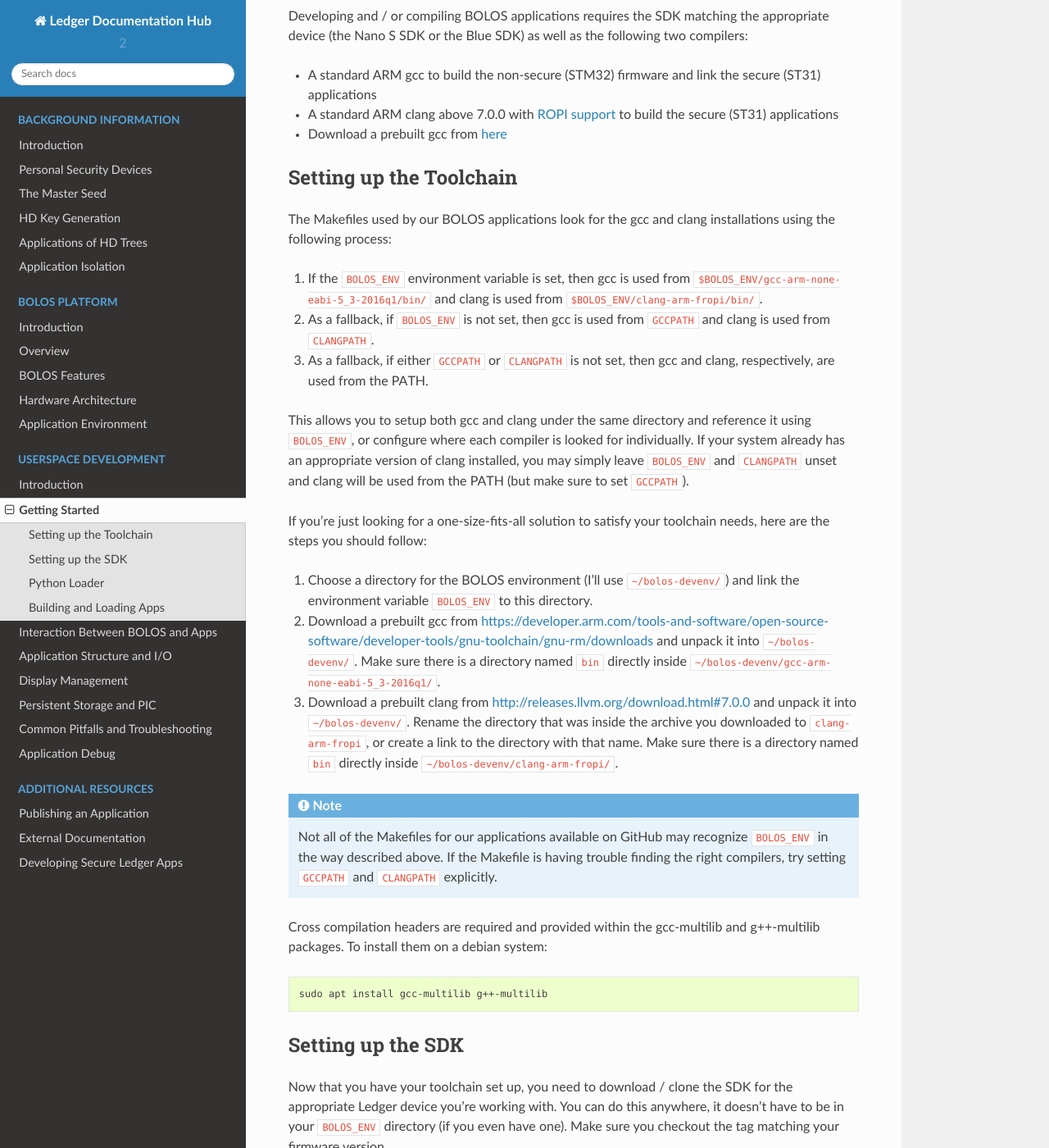
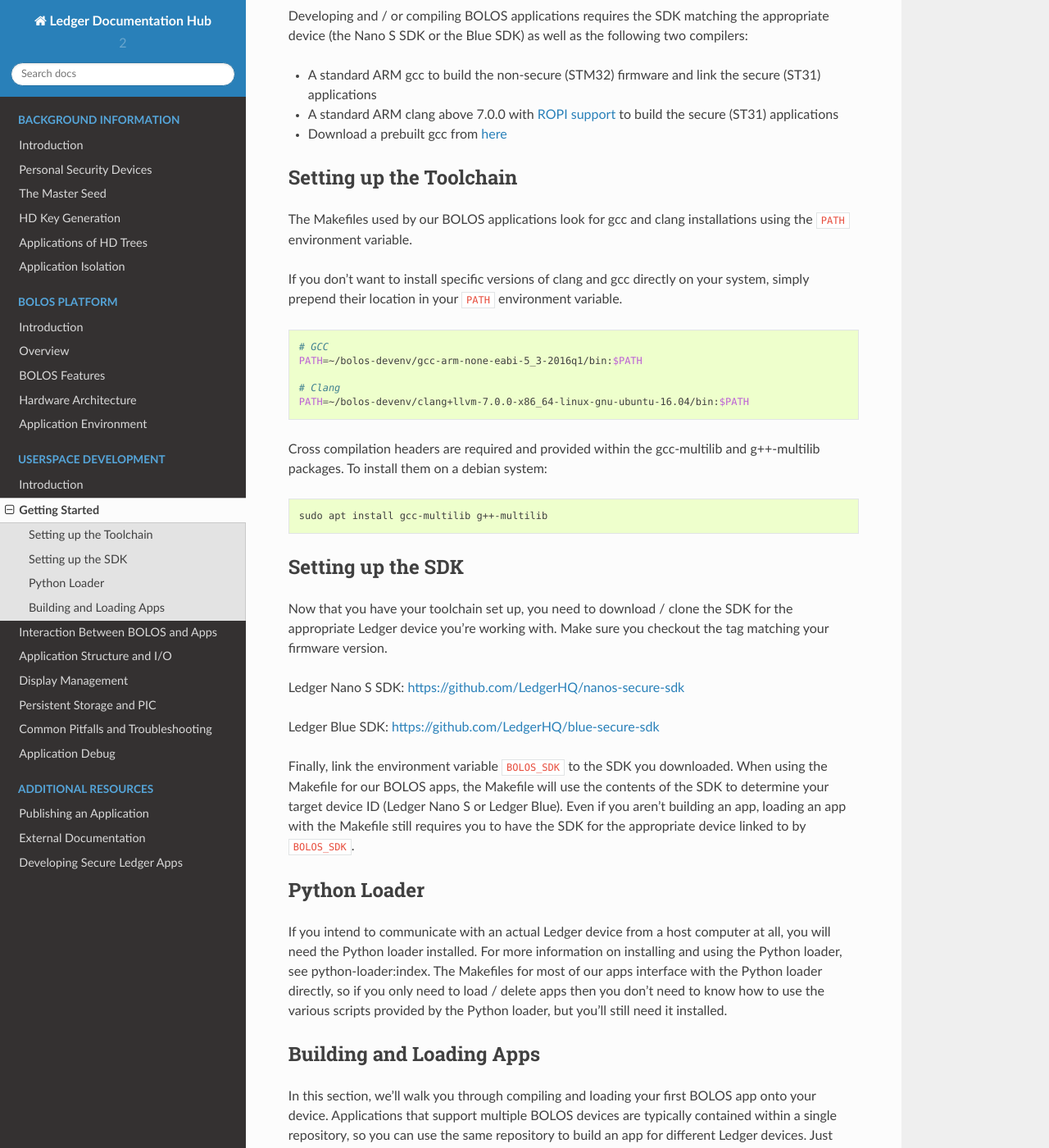
Before and after one commit to LedgerHQ/ledger-dev-doc, a Sphinx documentation site: the page built from source/userspace/getting_started.rst, in a window 1280 px wide and 1400 px high, scrolled down 277 px. Shown: the whole window at 82% size. Built offline with Sphinx 7.4.7 and the Read the Docs theme 2.0.0, drawn with Linux system fonts in a browser that asks for light colours.

Commit message:
Remove BOLOS_ENV environment variable

```diff
--- a/source/userspace/getting_started.rst
+++ b/source/userspace/getting_started.rst
@@ -21,44 +21,20 @@
 Setting up the Toolchain
 ------------------------
 
-The Makefiles used by our BOLOS applications look for the gcc and clang
-installations using the following process:
+The Makefiles used by our BOLOS applications look for gcc and clang
+installations using the ``PATH`` environment variable.
 
-1. If the ``BOLOS_ENV`` environment variable is set, then gcc is used from
-   ``$BOLOS_ENV/gcc-arm-none-eabi-5_3-2016q1/bin/`` and clang is used from
-   ``$BOLOS_ENV/clang-arm-fropi/bin/``.
-2. As a fallback, if ``BOLOS_ENV`` is not set, then gcc is used from ``GCCPATH``
-   and clang is used from ``CLANGPATH``.
-3. As a fallback, if either ``GCCPATH`` or ``CLANGPATH`` is not set, then gcc
-   and clang, respectively, are used from the PATH.
+If you don't want to install specific versions of clang and gcc directly on your system,
+simply prepend their location in your ``PATH`` environment variable.
 
-This allows you to setup both gcc and clang under the same directory and
-reference it using ``BOLOS_ENV``, or configure where each compiler is looked for
-individually. If your system already has an appropriate version of clang
-installed, you may simply leave ``BOLOS_ENV`` and ``CLANGPATH`` unset and clang
-will be used from the PATH (but make sure to set ``GCCPATH``).
+.. code-block:: bash
 
-If you're just looking for a one-size-fits-all solution to satisfy your
-toolchain needs, here are the steps you should follow:
+   # GCC
+   PATH=~/bolos-devenv/gcc-arm-none-eabi-5_3-2016q1/bin:$PATH
 
-1. Choose a directory for the BOLOS environment (I'll use ``~/bolos-devenv/``)
-   and link the environment variable ``BOLOS_ENV`` to this directory.
-2. Download a prebuilt gcc from
-   https://developer.arm.com/tools-and-software/open-source-software/developer-tools/gnu-toolchain/gnu-rm/downloads and unpack
-   it into ``~/bolos-devenv/``. Make sure there is a directory named ``bin``
-   directly inside ``~/bolos-devenv/gcc-arm-none-eabi-5_3-2016q1/``.
-3. Download a prebuilt clang from http://releases.llvm.org/download.html#7.0.0
-   and unpack it into ``~/bolos-devenv/``. Rename the directory that was inside
-   the archive you downloaded to ``clang-arm-fropi``, or create a link to the
-   directory with that name. Make sure there is a directory named ``bin``
-   directly inside ``~/bolos-devenv/clang-arm-fropi/``.
+   # Clang
+   PATH=~/bolos-devenv/clang+llvm-7.0.0-x86_64-linux-gnu-ubuntu-16.04/bin:$PATH
 
-.. note::
-
-   Not all of the Makefiles for our applications available on GitHub may
-   recognize ``BOLOS_ENV`` in the way described above. If the Makefile is having
-   trouble finding the right compilers, try setting ``GCCPATH`` and
-   ``CLANGPATH`` explicitly.
 
 Cross compilation headers are required and provided within the gcc-multilib and g++-multilib packages.
 To install them on a debian system:
@@ -71,8 +47,7 @@
 ------------------
 
 Now that you have your toolchain set up, you need to download / clone the SDK
-for the appropriate Ledger device you're working with. You can do this anywhere,
-it doesn't have to be in your ``BOLOS_ENV`` directory (if you even have one).
+for the appropriate Ledger device you're working with.
 Make sure you checkout the tag matching your firmware version.
 
 Ledger Nano S SDK: https://github.com/LedgerHQ/nanos-secure-sdk
```
